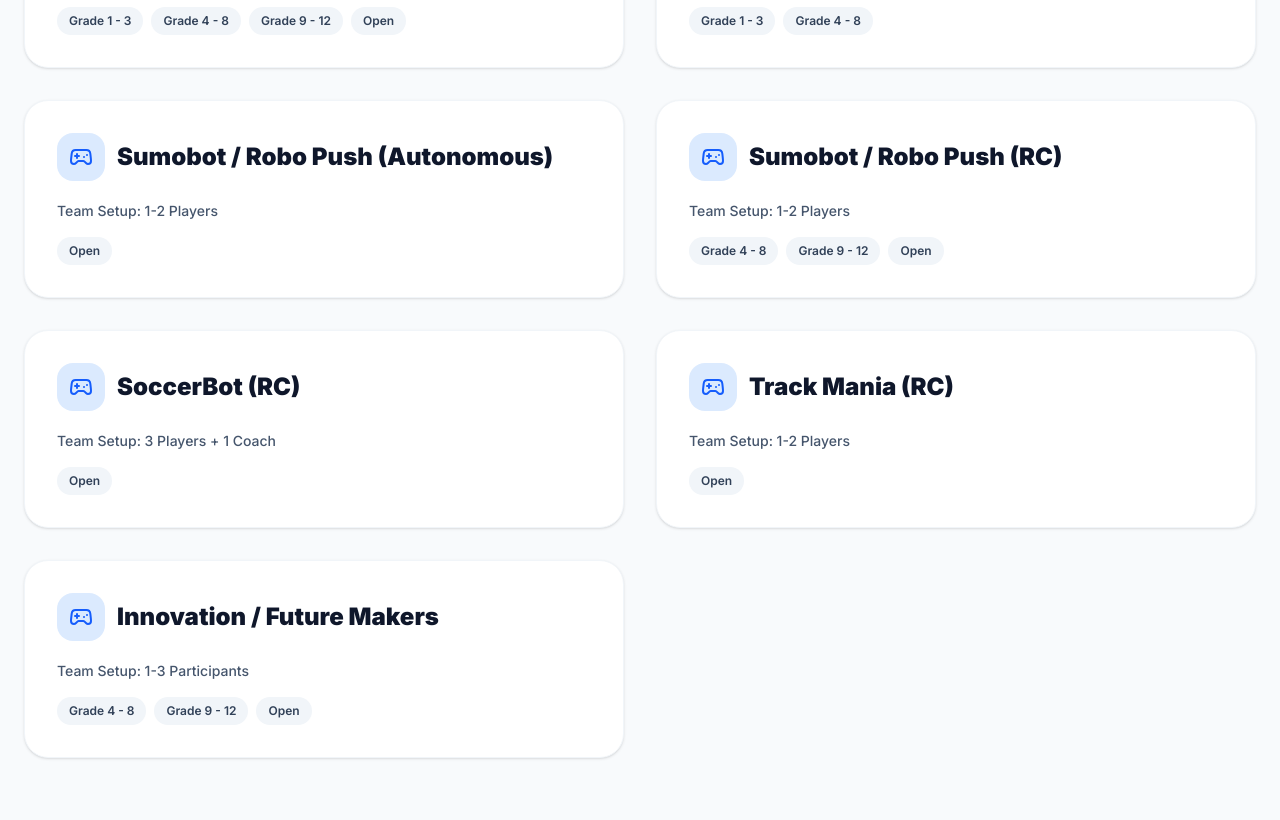
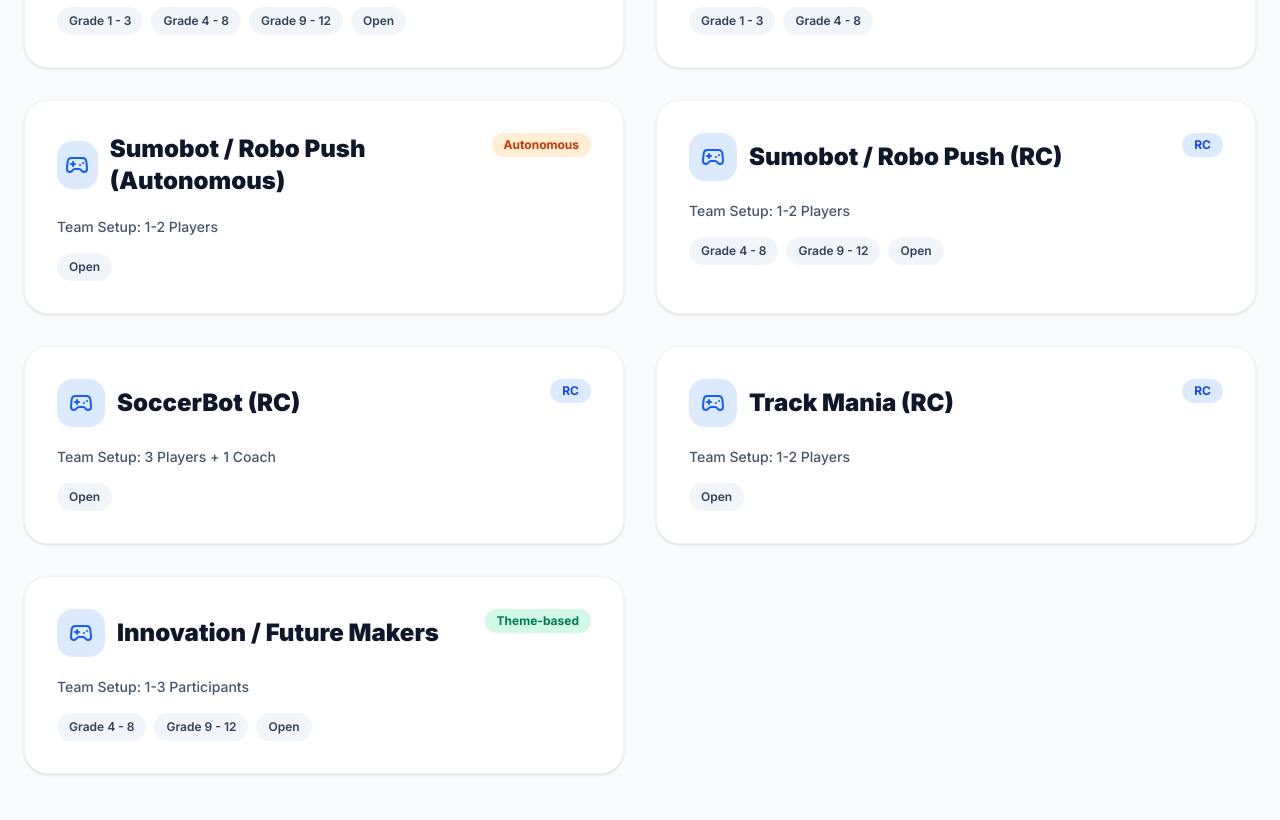
Before and after one commit to makerverse-ph/2026-robotics-festival, a React (Vite) app: page / in a window 1280 px wide. Shown: the part 3600-4420 px from the top of the page. Built offline with nearby package versions, Linux system fonts and the light colour scheme; a web font is replaced by a local one.

Commit message:
Add game type badges (Autonomous/RC/Theme-based) in competition events

```diff
--- a/src/App.tsx
+++ b/src/App.tsx
@@ -34,6 +34,7 @@ import {
 // --- Types ---
 interface GameEvent {
   name: string;
+  type: 'Autonomous' | 'RC' | 'Theme-based';
   players: string;
   levels: string[];
 }
@@ -45,13 +46,13 @@ const REGISTRATION_URL = 'https://forms.gle/6W3upEFHpdKqzuJv6';
 const GAME_RULES_URL = '/game-rules-and-details.pdf';
 
 const GAME_EVENTS: GameEvent[] = [
-  { name: 'Line Tracing (Programmable)', players: '1 Player', levels: ['Grade 1 - 3', 'Grade 4 - 8', 'Grade 9 - 12', 'Open'] },
-  { name: 'Shoot the Ball / MakerBall', players: '1 Player', levels: ['Grade 1 - 3', 'Grade 4 - 8'] },
-  { name: 'Sumobot / Robo Push (Autonomous)', players: '1-2 Players', levels: ['Open'] },
-  { name: 'Sumobot / Robo Push (RC)', players: '1-2 Players', levels: ['Grade 4 - 8', 'Grade 9 - 12', 'Open'] },
-  { name: 'SoccerBot (RC)', players: '3 Players + 1 Coach', levels: ['Open'] },
-  { name: 'Track Mania (RC)', players: '1-2 Players', levels: ['Open'] },
-  { name: 'Innovation / Future Makers', players: '1-3 Participants', levels: ['Grade 4 - 8', 'Grade 9 - 12', 'Open'] },
+  { name: 'Line Tracing (Programmable)', type: 'Autonomous', players: '1 Player', levels: ['Grade 1 - 3', 'Grade 4 - 8', 'Grade 9 - 12', 'Open'] },
+  { name: 'Shoot the Ball / MakerBall', type: 'Autonomous', players: '1 Player', levels: ['Grade 1 - 3', 'Grade 4 - 8'] },
+  { name: 'Sumobot / Robo Push (Autonomous)', type: 'Autonomous', players: '1-2 Players', levels: ['Open'] },
+  { name: 'Sumobot / Robo Push (RC)', type: 'RC', players: '1-2 Players', levels: ['Grade 4 - 8', 'Grade 9 - 12', 'Open'] },
+  { name: 'SoccerBot (RC)', type: 'RC', players: '3 Players + 1 Coach', levels: ['Open'] },
+  { name: 'Track Mania (RC)', type: 'RC', players: '1-2 Players', levels: ['Open'] },
+  { name: 'Innovation / Future Makers', type: 'Theme-based', players: '1-3 Participants', levels: ['Grade 4 - 8', 'Grade 9 - 12', 'Open'] },
 ];
 
 // --- Components ---
@@ -447,11 +448,16 @@ const Competitions = () => {
         <div className="grid md:grid-cols-2 gap-8">
           {GAME_EVENTS.map((game, idx) => (
             <div key={idx} className="bg-white rounded-3xl p-8 shadow-sm border border-slate-100">
-              <div className="flex items-center gap-3 mb-5">
-                <div className="w-12 h-12 rounded-2xl flex items-center justify-center bg-blue-100 text-blue-600">
-                  <Gamepad2 size={24} />
+              <div className="flex items-start justify-between gap-3 mb-5">
+                <div className="flex items-center gap-3">
+                  <div className="w-12 h-12 rounded-2xl flex items-center justify-center bg-blue-100 text-blue-600">
+                    <Gamepad2 size={24} />
+                  </div>
+                  <h4 className="text-2xl font-black text-slate-900">{game.name}</h4>
                 </div>
-                <h4 className="text-2xl font-black text-slate-900">{game.name}</h4>
+                <span className={`px-3 py-1 rounded-full text-xs font-bold ${game.type === 'Autonomous' ? 'bg-orange-100 text-orange-700' : game.type === 'RC' ? 'bg-blue-100 text-blue-700' : 'bg-emerald-100 text-emerald-700'}`}>
+                  {game.type}
+                </span>
               </div>
 
               <p className="text-sm font-medium text-slate-600 mb-4">Team Setup: {game.players}</p>
```
